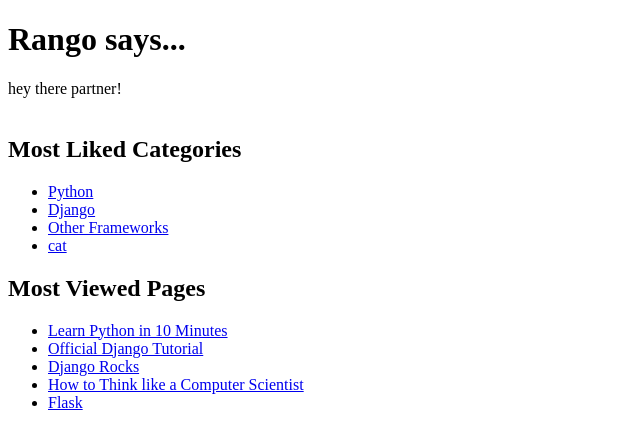
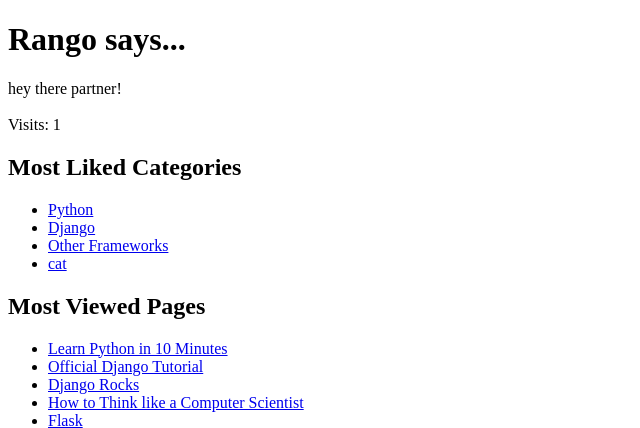
Before and after one commit to Purepeace/tango_with_django_project, a Django app: page /rango/ in a window 1280 px wide. Shown: the top 428 px of the page, without its empty margins (0-640 px from the left). Run offline with Django 3.2, Linux system fonts and the light colour scheme; data comes from the database, SQL or seed files in the repository; both versions use the stored data as it was after the commit.

Commit message:
chapter 10 commit

```diff
--- a/rango/views.py
+++ b/rango/views.py
@@ -1,3 +1,4 @@
+from datetime import datetime
 from django.shortcuts import render
 from django.contrib.auth import authenticate, login, logout
 from django.contrib.auth.decorators import login_required
@@ -10,20 +11,30 @@
 # Create your views here.
 
 def index(request):
+    request.session.set_test_cookie()
     category_list = Category.objects.order_by('-likes')[:5]
     page_list = Page.objects.order_by('-views')[:5]
     context_dict = {'categories': category_list,
                     'pages': page_list}
-    # context_dict = {'boldmessage': "Crunchy, creamy, cookie, candy, cupcake!"}
-    return render(request, 'rango/index.html', context=context_dict)
 
-    # return HttpResponse(
-    # """Rango says hey there partner! <br/>
-    # <a href='/rango/about/'>About</a>
-    # """)
+    visitor_cookie_handler(request)
+    context_dict['visits'] = request.session['visits']
+
+    response = render(request, 'rango/index.html', context=context_dict)
+    return response
 
 def about(request):
+    try:
+        if request.session.test_cookie_worked():
+            print("TEST COOKIE WORKED!")
+        request.session.delete_test_cookie()
+    except:
+        pass
     context_dict = {'boldmessage': "This tutorial has been put together by Povilas"}
+    try:
+        context_dict['visits'] = request.session['visits']
+    except:
+        context_dict['visits'] = 0
     return render(request, 'rango/about.html', context=context_dict)
 
     # return HttpResponse(
@@ -135,3 +146,41 @@
 def user_logout(request):
     logout(request)
     return HttpResponseRedirect(reverse('index'))
+
+# def visitor_cookie_handler(request, response):
+#     visits = int(request.COOKIES.get('visits', '1'))
+#     last_visit_cookie = request.COOKIES.get('last_visit', str(datetime.now()))
+#     last_visit_time = datetime.strptime(last_visit_cookie[:-7],
+#     '%Y-%m-%d %H:%M:%S')
+#
+#     if (datetime.now() - last_visit_time).days > 0:
+#         visits = visits + 1
+#         response.set_cookie('last_visit', str(datetime.now()))
+#     else:
+#         visits = 1
+#         response.set_cookie('last_visit', last_visit_cookie)
+#
+#     response.set_cookie('visits', visits)
+
+def get_server_side_cookie(request, cookie, default_val=None):
+    val = request.session.get(cookie)
+    if not val:
+        val = default_val
+    return val
+
+def visitor_cookie_handler(request):
+    visits = int(get_server_side_cookie(request, 'visits', '1'))
+    last_visit_cookie = get_server_side_cookie(request,
+    'last_visit',
+    str(datetime.now()))
+    last_visit_time = datetime.strptime(last_visit_cookie[:-7],
+    '%Y-%m-%d %H:%M:%S')
+    # If it's been more than a day since the last visit...
+    if (datetime.now() - last_visit_time).days > 0:
+        visits = visits + 1
+        request.session['last_visit'] = str(datetime.now())
+    else:
+        visits = 1
+        request.session['last_visit'] = last_visit_cookie
+
+    request.session['visits'] = visits
--- a/templates/rango/about.html
+++ b/templates/rango/about.html
@@ -10,6 +10,7 @@
 <div>
     Rango says here is the about page.<br/>
     <strong>{{ boldmessage }}</strong><br/>
+    Visits: {{ visits }}<br/>
 </div>
 <div>
     <img src="{% static "images/rango.jpg" %}" alt="Picture of Rango" />
--- a/templates/rango/index.html
+++ b/templates/rango/index.html
@@ -11,6 +11,9 @@
         {% endif %}
     </div>
     <br/>
+    <div>
+        Visits: {{ visits }}<br/>
+    </div>
     <div>
         {% if categories %}
             <h2>Most Liked Categories</h2>
```
Also changed, not shown: db.sqlite3, 1 other file.
